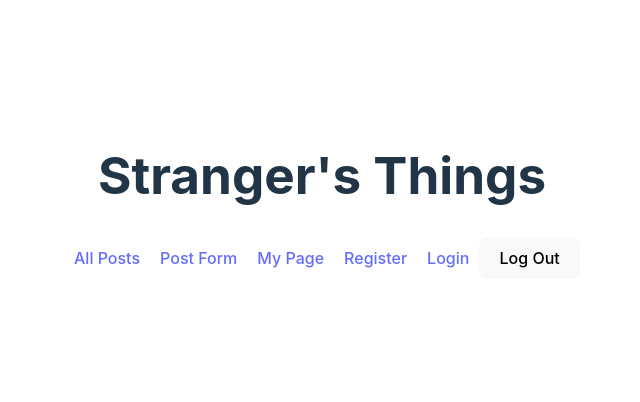
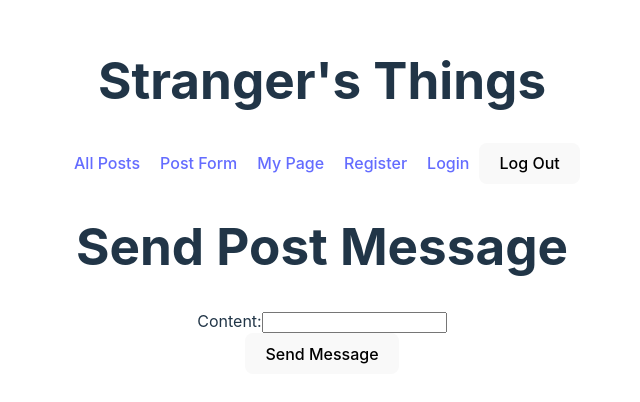
Before and after one commit to bbrungardt02/Stanger-s-Things, a React (Vite) app in the folder strangers-things/: page /MessageForm/1 in a window 1280 px wide. Shown: the part 204-606 px from the top of the page, without its empty margins (318-958 px from the left). Built offline with nearby package versions, Linux system fonts and the light colour scheme.

Commit message:
Added MessageForm

```diff
--- a/strangers-things/src/App.jsx
+++ b/strangers-things/src/App.jsx
@@ -49,7 +49,7 @@ function App() {
         <Route className="userForm" path="/userForm" element={<UserForm />} />
         <Route path="/register" element={<AuthForm />} />
         <Route path="/login" element={<AuthForm />} />
-        <Route path="/MessageForm" element={<MessageForm />} />
+        <Route path="/MessageForm/:postId" element={<MessageForm />} />
       </Routes>
     </div>
   );
--- a/strangers-things/src/api/users.js
+++ b/strangers-things/src/api/users.js
@@ -139,9 +139,9 @@ export async function deletePost(token, POST_ID) {
   }
 }
 
-export async function messagePost(token) {
+export async function messagePost(content, token, postId) {
   try {
-    const response = await fetch(`${BASE_URL}/posts/${POST_ID}/messages`, {
+    const response = await fetch(`${BASE_URL}/posts/${postId}/messages`, {
       method: "POST",
       headers: {
         "Content-Type": "application/json",
--- a/strangers-things/src/components/AllPosts.jsx
+++ b/strangers-things/src/components/AllPosts.jsx
@@ -26,7 +26,9 @@ export default function AllPosts() {
             <p>Created at: {post.createdAt}</p>
             <p>Updated at: {post.updatedAt}</p>
             <p>Location: {post.location}</p>
-            <Link to="/MessageForm">Message</Link>
+            <Link to={`/MessageForm/${post._id}`}>
+              Message {post.author.username}
+            </Link>
           </div>
         );
       })}
--- a/strangers-things/src/components/auth/MessageForm.jsx
+++ b/strangers-things/src/components/auth/MessageForm.jsx
@@ -1,5 +1,34 @@
-import React from "react";
+import { useState } from "react";
+import { useNavigate, useParams } from "react-router-dom";
+import { messagePost } from "../../api/users";
+import useAuth from "../../hooks/useAuth";
 
-export default function MessagesForm() {
-  return <div>MessagesForm</div>;
+export default function PostForm() {
+  const navigate = useNavigate();
+  const { postId } = useParams();
+  const [content, setContent] = useState("");
+  const { token } = useAuth();
+
+  return (
+    <div className="messagePost">
+      <h1 className="messageFormTitle">Send Post Message</h1>
+      <form
+        className="messagePostForm"
+        onSubmit={async (e) => {
+          e.preventDefault();
+          await messagePost(content, token, postId);
+          navigate("/");
+        }}
+      >
+        <label>Content:</label>
+        <input
+          type="text"
+          value={content}
+          onChange={(e) => setContent(e.target.value)}
+        />
+        <br></br>
+        <button type="submit">Send Message</button>
+      </form>
+    </div>
+  );
 }
```
Also changed, not shown: strangers-things/src/components/SearchForm.jsx (+12 -0 lines).
